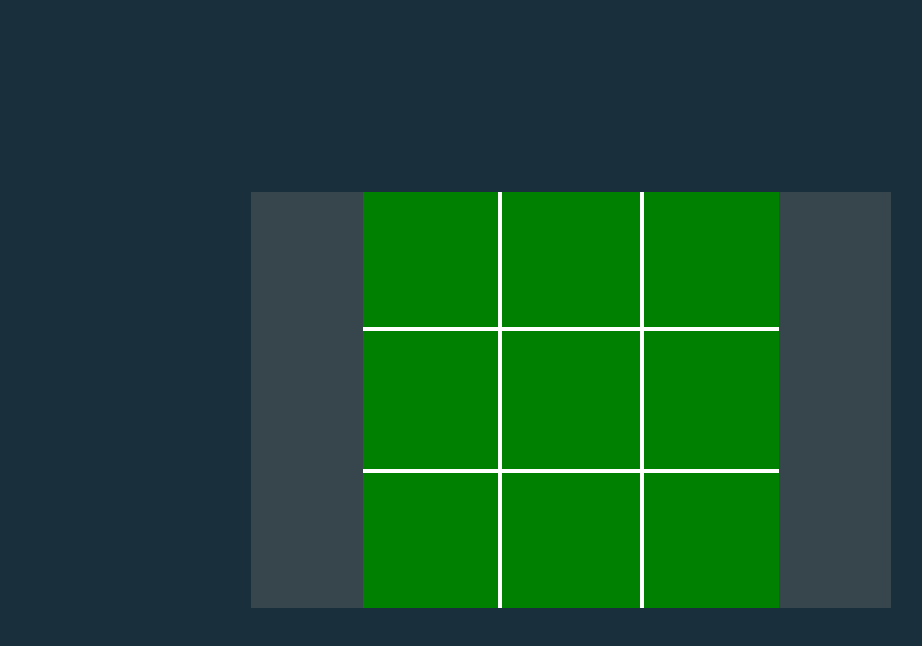
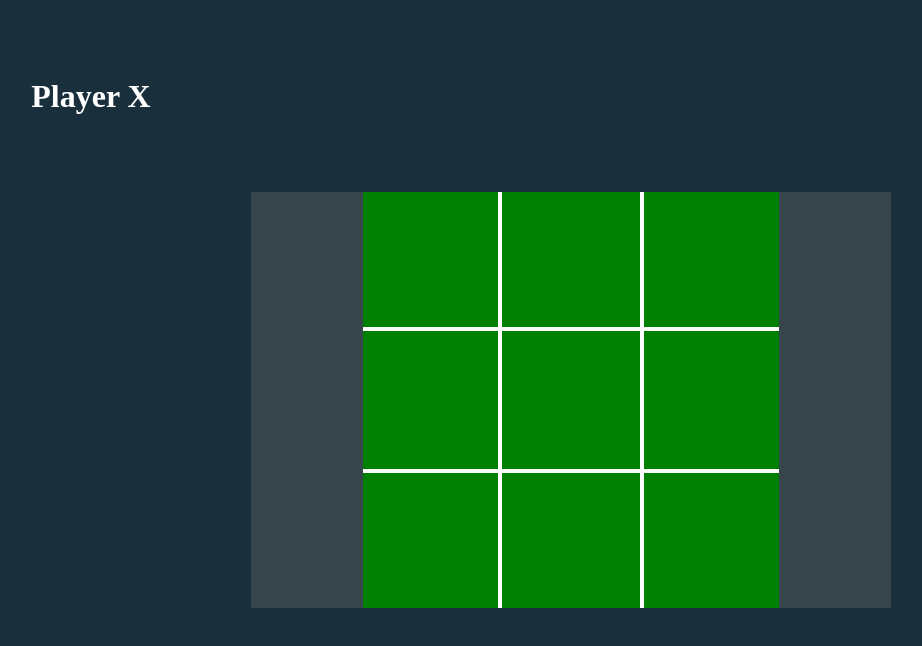
Before and after one commit to ezegonmac/React-TikTakToe, a React (Create React App) app: page / in a window 1280 px wide. Shown: the top 646 px of the page, without its empty margins (69-991 px from the left). Built offline with nearby package versions, Linux system fonts and the light colour scheme.

Commit message:
Change cell style based on state (Not working)

```diff
--- a/src/App.js
+++ b/src/App.js
@@ -21,6 +21,16 @@ const BoardContainer = styled.div`
     display: flex;
     align-items: center;
     justify-content: center;
+`
+
+const CurrentPlayer = styled.h1`
+    color: white;
+    margin: auto;
+
+    grid-column-start: 1;
+    grid-column-end: 2;
+    grid-row-start: 1;
+    grid-row-end: 2;
 `
 
 class App extends Component {
@@ -57,6 +67,9 @@ class App extends Component {
   render() {
     return(
       <Content>
+        <CurrentPlayer>
+          {"Player " + this.state.turn}
+        </CurrentPlayer>
         <BoardContainer>
           <Board
             turn={this.state.turn}
--- a/src/components/Cell.js
+++ b/src/components/Cell.js
@@ -31,8 +31,10 @@ const StyledCell = styled.div`
         justify-content: center;
 
         &:hover {
-            background-color: darkgreen;
+            background-color: ${props=>props.mark===null ? "darkgreen" : "darkgreen" };
         }
+
+        cursor: ${props=>props.mark===null ? "default" : "pointer" };
 
         border-top:    ${props=>props.borderTop ? props.borderStyle : "none"};
         border-right:  ${props=>props.borderRight ? props.borderStyle : "none"};
```
Lines whose indentation alone changed are shown as unchanged.
